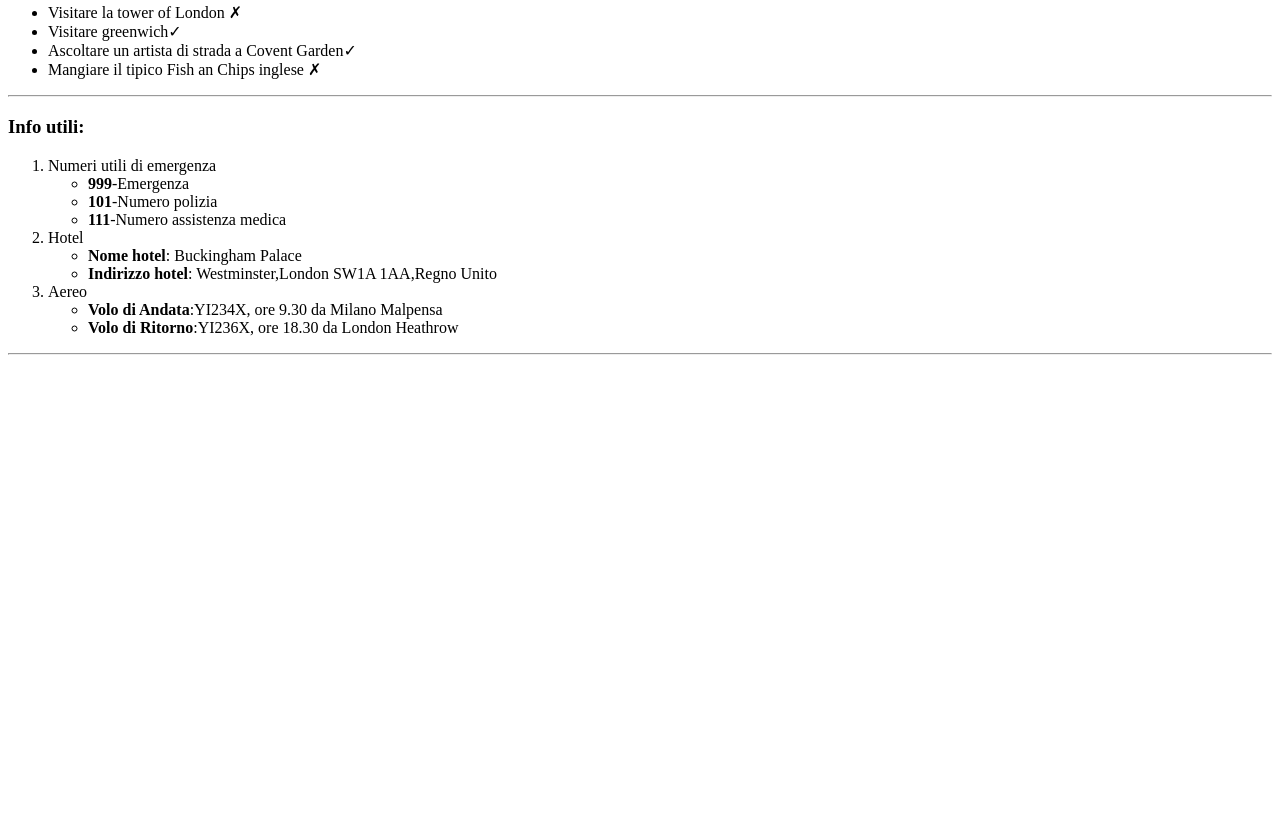
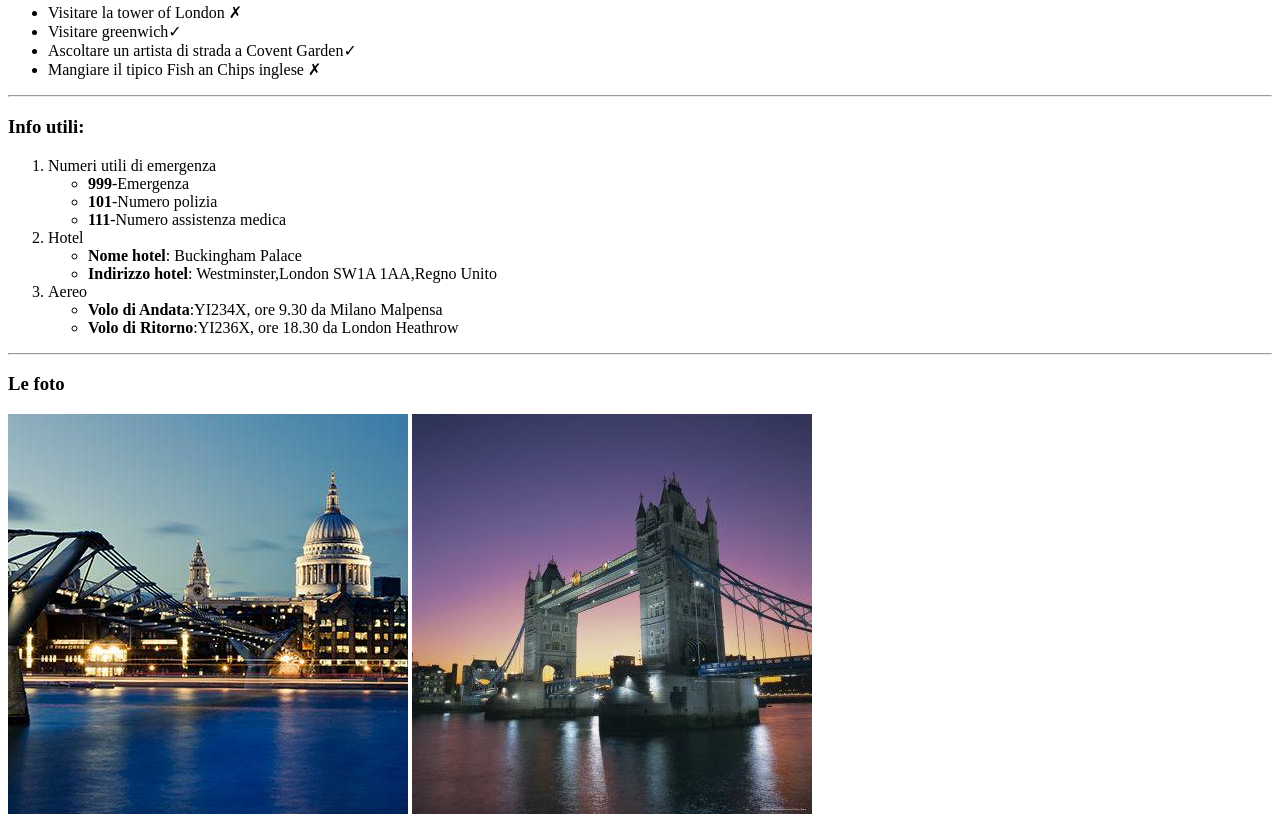
Before and after one commit to Trotteriniku/html-london-trip, a plain HTML site: page index.html in a window 1280 px wide. Shown: the part 935-1761 px from the top of the page. Before the commit the page ends 1298 px from the top, so only its background shows below. Drawn offline with Linux system fonts and the light colour scheme.

Commit message:
Final pictures

```diff
--- a/index.html
+++ b/index.html
@@ -92,8 +92,13 @@
 
     </main>
 
+     <!--pictures-->
     <aside>
+        <h3>Le foto</h3>
+        <img src="img/london-400x400-compressor_0.jpg" alt="London river">
+        <img src="img/evening-tower-bridge-and-river-thames-london_u-L-P2QVZJ0.jpg" alt="London Towe Bridge">
+    </aside>
+      <!--pictures-->
 
-    </aside>
 </body>
 </html>
```
